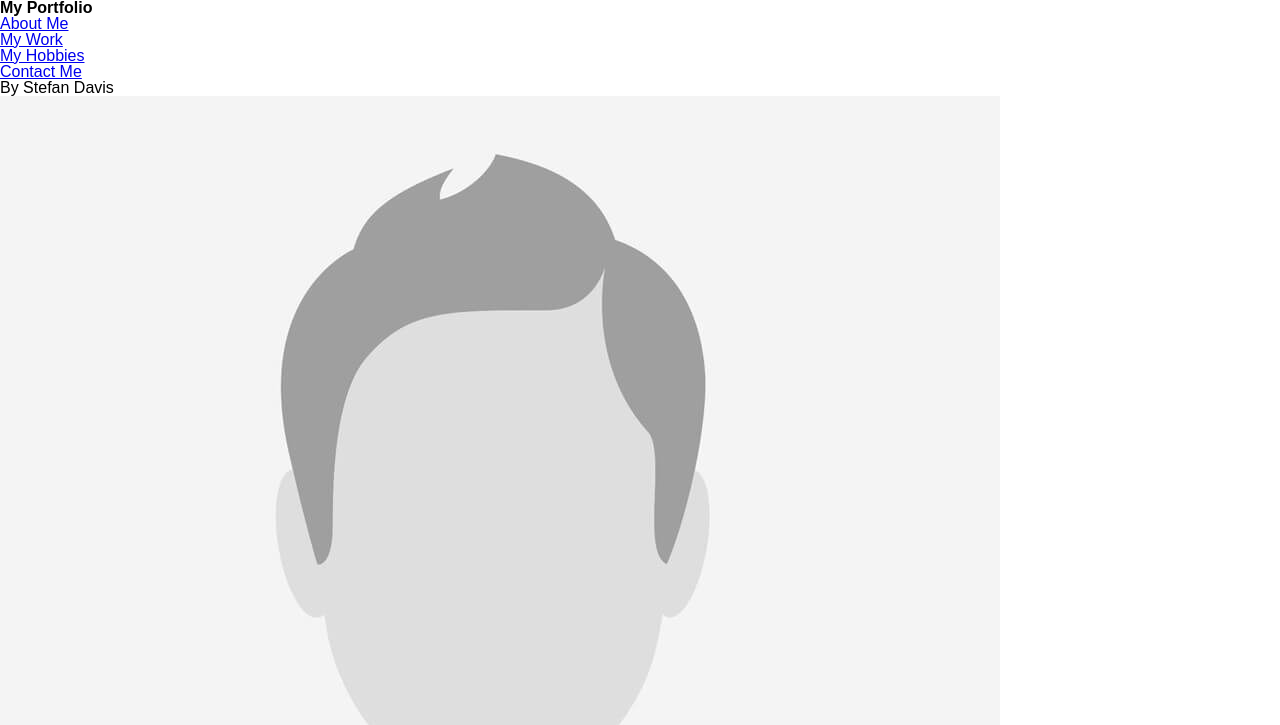
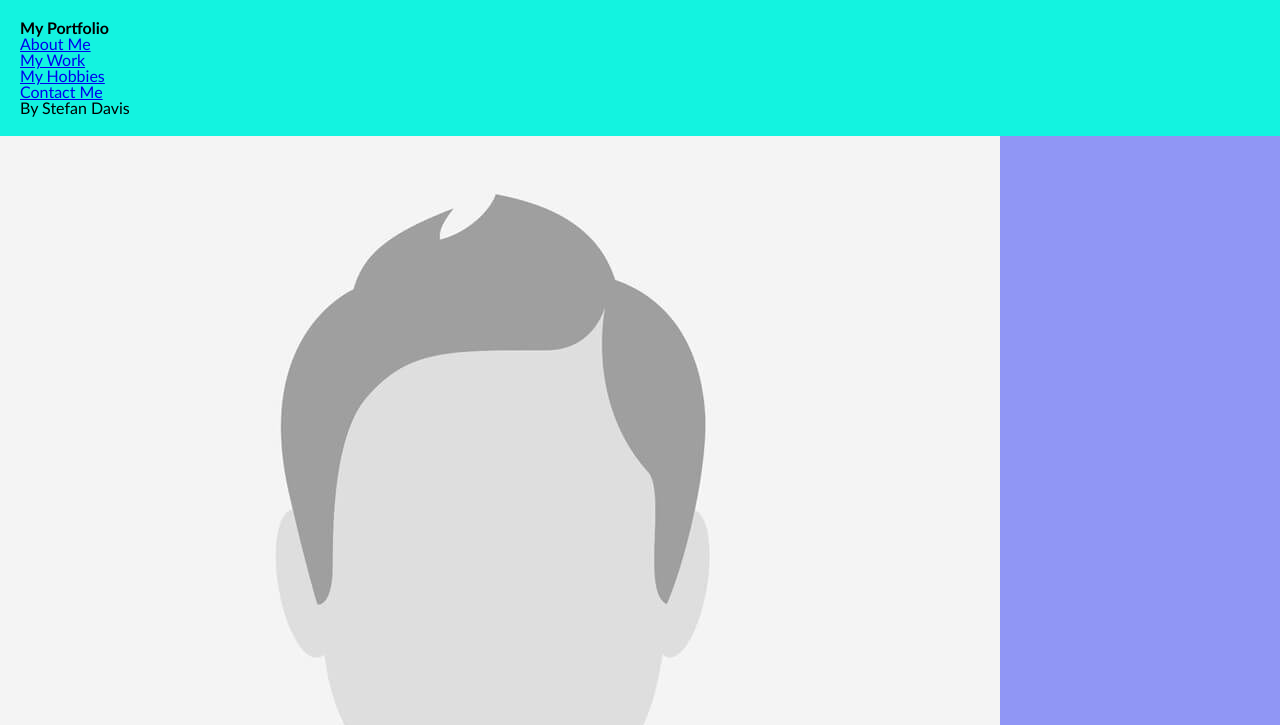
Before and after one commit to StefanPDavis/challenge2-portfolio, a plain HTML site: page index.html in a window 1280 px wide. Shown: the top 725 px of the page. Drawn offline with Linux system fonts and the light colour scheme; files that its build step writes are made by us from their sources.

Commit message:
added some color in css and made css work properly

```diff
--- a/index.html
+++ b/index.html
@@ -4,9 +4,10 @@
     <meta charset="UTF-8">
     <meta name="viewport" content="width=device-width, initial-scale=1.0">
     <title>Stefan's Portfolio</title>
-    <link rel="stylesheet" href="assets/reset.css" />
-    <link rel="stylesheet" href="assets/style.css" />
+    <link rel="stylesheet" href="main/assets/reset.css" />
+    <link rel="stylesheet" href="main/assets/style.css" />
 </head>
+
 <body>
     <header>
         <h1>My Portfolio</h1>
--- a/main/assets/style.css
+++ b/main/assets/style.css
@@ -3,3 +3,13 @@
     padding: 0;
     margin: 0;
 }
+
+body {
+    background-color: #9096f5;
+}
+
+header {
+    padding: 20px;
+    font-family: 'Gill Sans', 'Gill Sans MT', Calibri, 'Trebuchet MS', sans-serif, Arial;
+    background-color: #13f3e0;
+}
```
